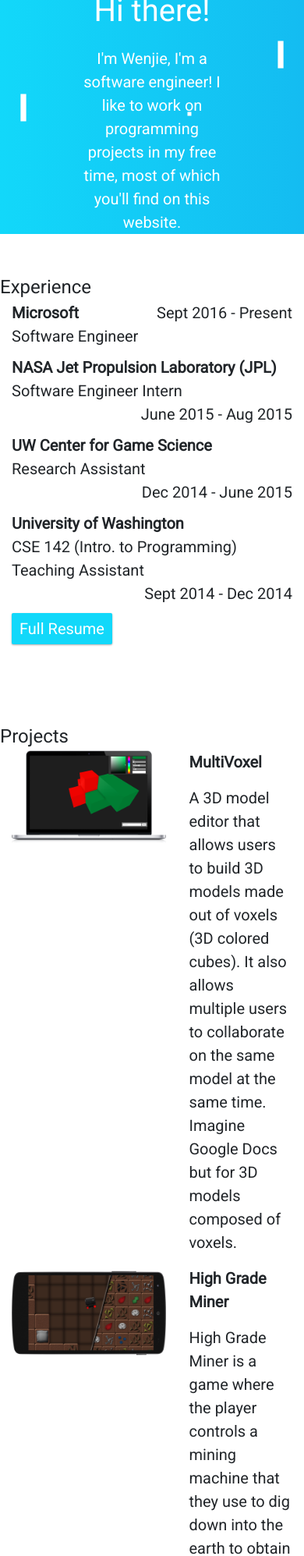
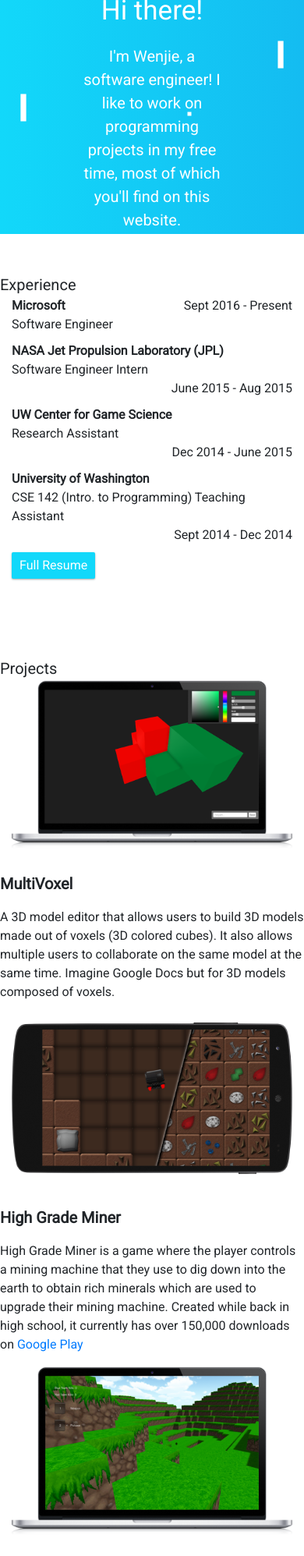
Before and after one commit to BluBambu/blubambu.io, a plain HTML site: page project/index.html in a window 390 px wide. Shown: the top 1995 px of the page at 78% size. Drawn offline with nearby package versions, Linux system fonts and the light colour scheme.

Commit message:
Fixed mobile resize issues

```diff
--- a/project/_css/index.css
+++ b/project/_css/index.css
@@ -1,7 +1,7 @@
 /* General */
 
 body {
-    font-size: 20px;
+    font-size: 16px;
     background: linear-gradient(to right, rgb(18, 216, 250) , rgb(20, 188, 241));
     font-family: 'Roboto', sans-serif;
 }
@@ -36,7 +36,7 @@ body {
 }
 
 .section-title {
-    font-size: 24px;
+    font-size: 20px;
     padding-right: 10px;
 }
 
@@ -62,7 +62,7 @@ body {
 }
 
 .header-text {
-    font-size: 40px;
+    font-size: 35px;
 }
 
 .desc-text {
@@ -72,7 +72,7 @@ body {
 /* Experience */
 
 #experience {
-    font-size: 20px;
+    font-size: 16px;
 }
 
 .left-align-text {
--- a/project/index.html
+++ b/project/index.html
@@ -19,7 +19,7 @@
             <canvas id="pong_canvas"></canvas>
             <div class="intro-text-wrapper">
                 <p class="header-text">Hi there!</p>
-                <p class="desc-text">I'm Wenjie, I'm a software engineer! I like to work on programming projects in my
+                <p class="desc-text">I'm Wenjie, a software engineer! I like to work on programming projects in my
                     free time, most of which you'll find  on this website.</p>
             </div>
         </div>
@@ -80,11 +80,11 @@
                 Projects
             </div>
             <div class="col-md">
-            <div class="row">
+                <div class="row">
                     <div class="col">
                         <img class="project-img" src="_img/multivoxel.png">
                     </div>
-                    <div class="col-5">
+                    <div class="col-5-md">
                         <p class="project-title">MultiVoxel</p>
                         <p>
                             A 3D model editor that allows users to build 3D models made out of voxels
@@ -98,7 +98,7 @@
                     <div class="col">
                         <img class="project-img" src="_img/high_grade_miner.png">
                     </div>
-                    <div class="col-5">
+                    <div class="col-5-md">
                         <p class="project-title">High Grade Miner</p>
                         <p>
                             High Grade Miner is a game where the player controls a mining machine that they use to dig
@@ -112,7 +112,7 @@
                     <div class="col">
                         <img class="project-img" src="_img/sky_arena.png">
                     </div>
-                    <div class="col-5">
+                    <div class="col-5-md">
                         <p class="project-title">Sky Arena</p>
                         <p>
                             A multi-player game similar to Minecraft. Multiple users are split into two
@@ -125,7 +125,7 @@
                     <div class="col">
                         <img class="project-img" src="_img/game_dev_club_website.png">
                     </div>
-                    <div class="col-5">
+                    <div class="col-5-md">
                         <p class="project-title">UW Game Dev Club Website</p>
                         <p>
                             The website for <a href="http://gamedev.cs.washington.edu/">University of Washington's Game
```
